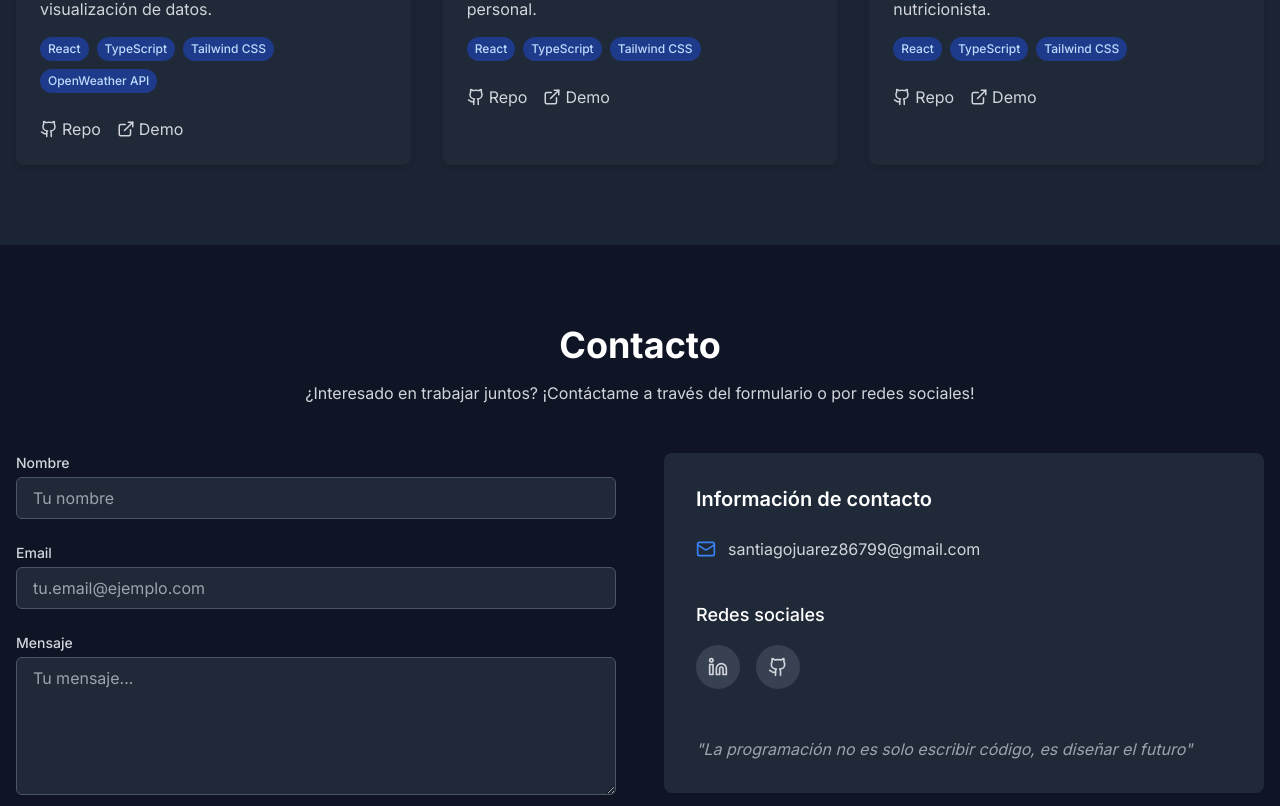
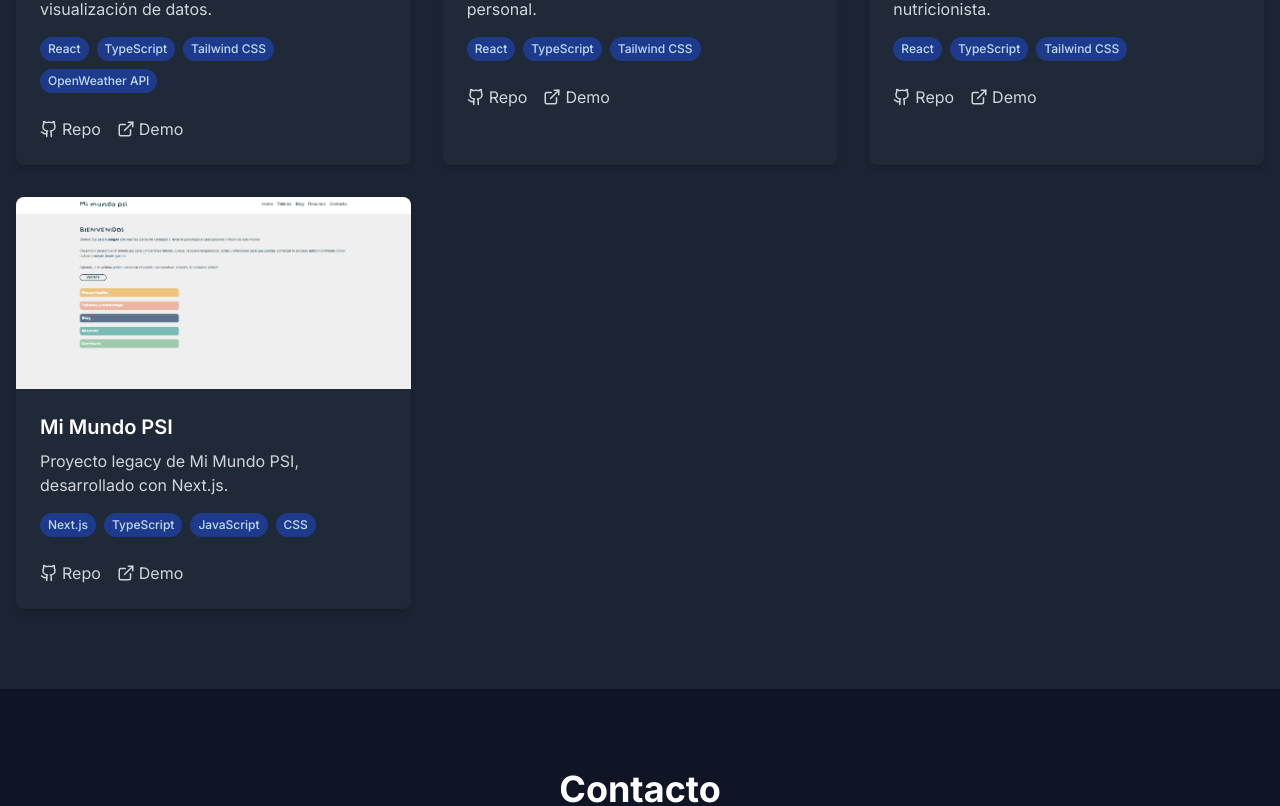
Before and after one commit to santiagojuarez86/portfolio, a React (Vite) app: page / in a window 1280 px wide. Shown: the part 2087-2893 px from the top of the page. Built offline with nearby package versions, Linux system fonts and the light colour scheme.

Commit message:
feat(portfolio): add new project showcase with details and preview

```diff
--- a/src/components/Projects.tsx
+++ b/src/components/Projects.tsx
@@ -33,6 +33,15 @@ const Projects: React.FC = () => {
       repoUrl: "https://github.com/santiagojuarez86/project-ignaciofantinato",
       demoUrl: "https://ignaciofantinato.site/",
       imageUrl: "/images/projects/project-ignaciofantinato.webp"
+    },
+    {
+      id: 4,
+      title: t('project.mi-mundo-psi.title'),
+      description: t('project.mi-mundo-psi.description'),
+      technologies: ["Next.js", "TypeScript", "JavaScript", "CSS"],
+      repoUrl: "https://github.com/santiagojuarez86/mi-mundo-psi",
+      demoUrl: "https://mi-mundo-psi-three.vercel.app/",
+      imageUrl: "/images/projects/mi-mundo-psi.webp"
     }
   ];
 
--- a/src/context/LanguageContext.tsx
+++ b/src/context/LanguageContext.tsx
@@ -32,6 +32,8 @@ const translations = {
     'project.gonzalomeza.description': 'Landing page para Gonzalo Meza, entrenador personal.',
     'project.ignaciofantinato.title': 'Ignacio Fantinato',
     'project.ignaciofantinato.description': 'Landing page para Ignacio Fantinato, nutricionista.',
+    'project.mi-mundo-psi.title': 'Mi Mundo PSI',
+    'project.mi-mundo-psi.description': 'Proyecto legacy de Mi Mundo PSI, desarrollado con Next.js.',
 
     // Contact
     'contact.title': 'Contacto',
@@ -98,6 +100,8 @@ const translations = {
     'project.gonzalomeza.description': 'Landing page for Gonzalo Meza, personal trainer.',
     'project.ignaciofantinato.title': 'Ignacio Fantinato',
     'project.ignaciofantinato.description': 'Landing page for Ignacio Fantinato, nutritionist.',
+    'project.mi-mundo-psi.title': 'Mi Mundo PSI',
+    'project.mi-mundo-psi.description': 'Legacy project for Mi Mundo PSI, developed with Next.js.',
 
     // Contact
     'contact.title': 'Contact',
```
Also changed, not shown: public/images/projects/mi-mundo-psi.webp (added).
